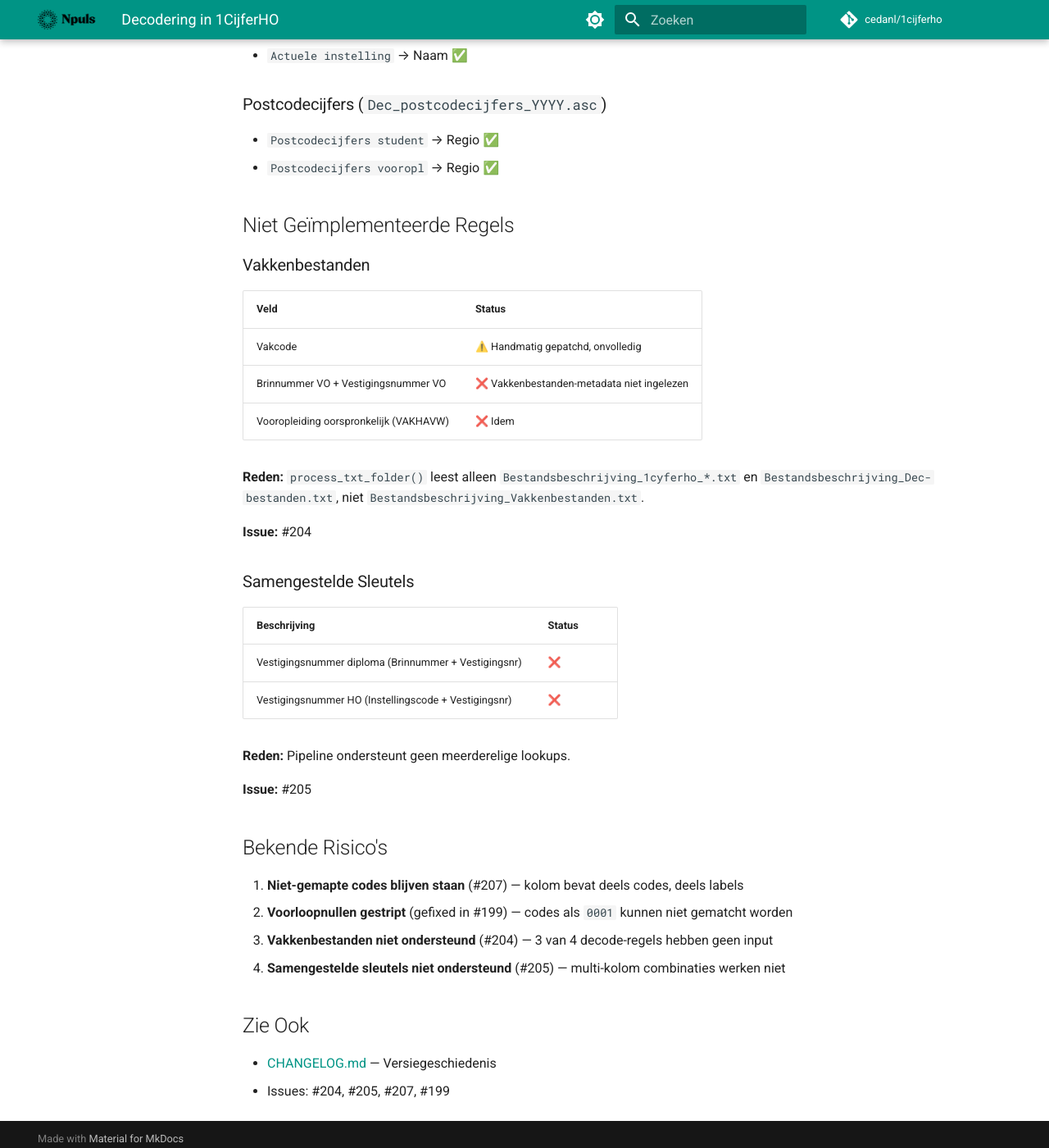
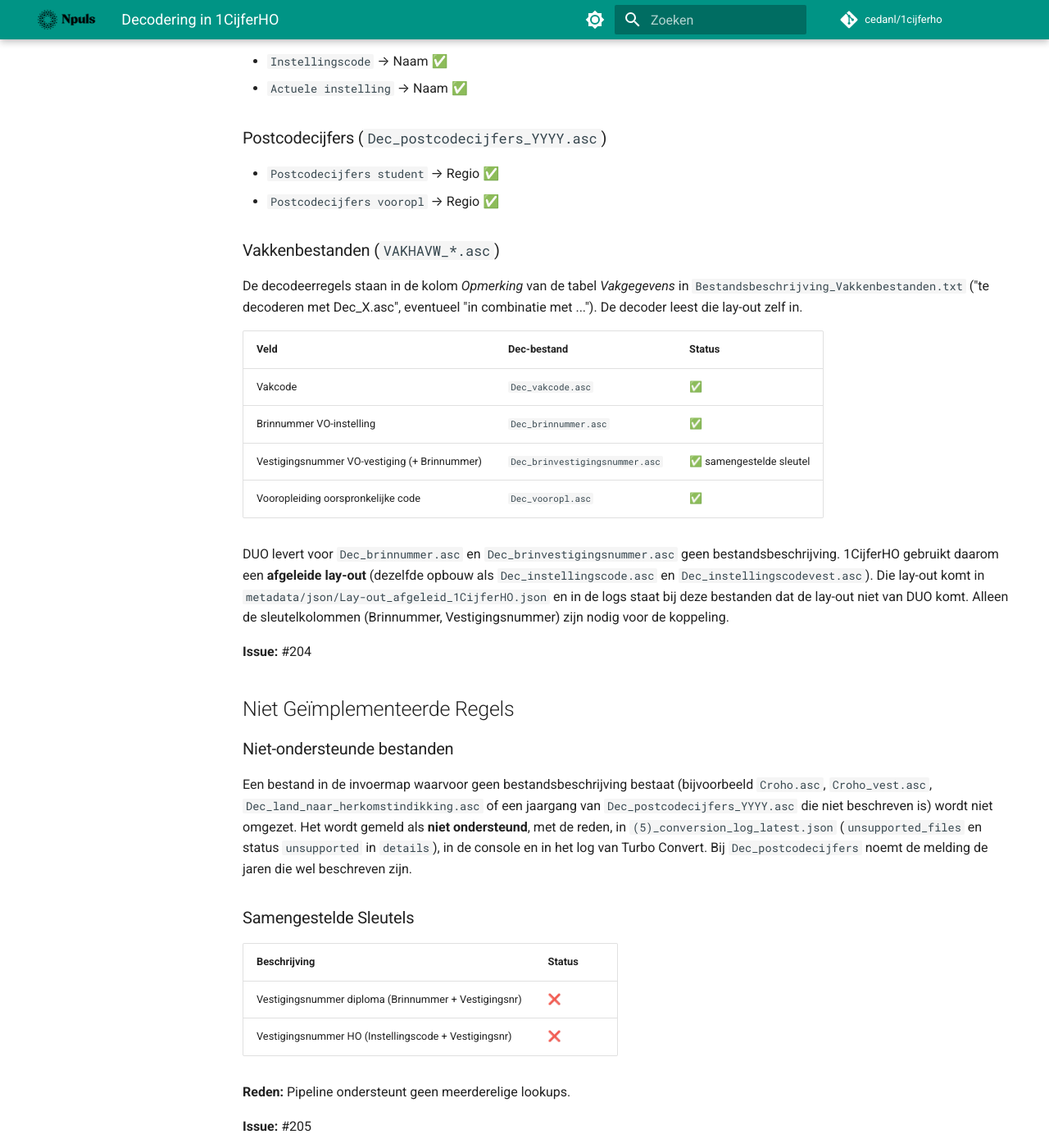
Before and after one commit to cedanl/1cijferho, an MkDocs documentation site: the page built from docs/decodering.md, in a window 1280 px wide and 1400 px high, scrolled down 1162 px. Shown: the whole window at 82% size. Built offline with MkDocs 1.6.1 and Material for MkDocs 9.7.7, drawn with Linux system fonts in a browser that asks for light colours; comment, search, counter and statistics services are not loaded; some of the changed text lies outside the part shown.

Commit message:
docs: describe Vakken decoding and unsupported files
Refs #204

Co-Authored-By: Claude Opus 5.5 <noreply@anthropic.com>

```diff
--- a/docs/decodering.md
+++ b/docs/decodering.md
@@ -6,8 +6,8 @@ Dit document beschrijft welke DUO-velden worden gedecodeert naar labels en welke
 
 | Status | Velden |
 |--------|--------|
-| ✅ **Geïmplementeerd** | Geboorteland, Nationaliteiten, Opleidingscodes, Vooropleidingen, Instellingen, Postcodecijfers |
-| ❌ **Niet geïmplementeerd** | Vakkenbestanden (Vakcode, Brinnummer+Vestigingsnummer), Samengestelde sleutels |
+| ✅ **Geïmplementeerd** | Geboorteland, Nationaliteiten, Opleidingscodes, Vooropleidingen, Instellingen, Postcodecijfers, Vakkenbestanden (Vakcode, Brinnummer, Brinnummer+Vestigingsnummer, Vooropleiding) |
+| ❌ **Niet geïmplementeerd** | Samengestelde sleutels in het 1CijferHO-bestand |
 
 ## Geïmplementeerde Decodeerregels
 
@@ -35,18 +35,39 @@ Dit document beschrijft welke DUO-velden worden gedecodeert naar labels en welke
 - `Postcodecijfers student` → Regio ✅
 - `Postcodecijfers vooropl` → Regio ✅
 
+### Vakkenbestanden (`VAKHAVW_*.asc`)
+
+De decodeerregels staan in de kolom *Opmerking* van de tabel *Vakgegevens* in
+`Bestandsbeschrijving_Vakkenbestanden.txt` ("te decoderen met Dec_X.asc",
+eventueel "in combinatie met ..."). De decoder leest die lay-out zelf in.
+
+| Veld | Dec-bestand | Status |
+|------|-------------|--------|
+| Vakcode | `Dec_vakcode.asc` | ✅ |
+| Brinnummer VO-instelling | `Dec_brinnummer.asc` | ✅ |
+| Vestigingsnummer VO-vestiging (+ Brinnummer) | `Dec_brinvestigingsnummer.asc` | ✅ samengestelde sleutel |
+| Vooropleiding oorspronkelijke code | `Dec_vooropl.asc` | ✅ |
+
+DUO levert voor `Dec_brinnummer.asc` en `Dec_brinvestigingsnummer.asc` geen
+bestandsbeschrijving. 1CijferHO gebruikt daarom een **afgeleide lay-out**
+(dezelfde opbouw als `Dec_instellingscode.asc` en `Dec_instellingscodevest.asc`).
+Die lay-out komt in `metadata/json/Lay-out_afgeleid_1CijferHO.json` en in de
+logs staat bij deze bestanden dat de lay-out niet van DUO komt. Alleen de
+sleutelkolommen (Brinnummer, Vestigingsnummer) zijn nodig voor de koppeling.
+
+**Issue:** #204
+
 ## Niet Geïmplementeerde Regels
 
-### Vakkenbestanden
-| Veld | Status |
-|------|--------|
-| Vakcode | ⚠️ Handmatig gepatchd, onvolledig |
-| Brinnummer VO + Vestigingsnummer VO | ❌ Vakkenbestanden-metadata niet ingelezen |
-| Vooropleiding oorspronkelijk (VAKHAVW) | ❌ Idem |
+### Niet-ondersteunde bestanden
 
-**Reden:** `process_txt_folder()` leest alleen `Bestandsbeschrijving_1cyferho_*.txt` en `Bestandsbeschrijving_Dec-bestanden.txt`, niet `Bestandsbeschrijving_Vakkenbestanden.txt`.
-
-**Issue:** #204
+Een bestand in de invoermap waarvoor geen bestandsbeschrijving bestaat
+(bijvoorbeeld `Croho.asc`, `Croho_vest.asc`, `Dec_land_naar_herkomstindikking.asc`
+of een jaargang van `Dec_postcodecijfers_YYYY.asc` die niet beschreven is) wordt
+niet omgezet. Het wordt gemeld als **niet ondersteund**, met de reden, in
+`(5)_conversion_log_latest.json` (`unsupported_files` en status `unsupported`
+in `details`), in de console en in het log van Turbo Convert. Bij
+`Dec_postcodecijfers` noemt de melding de jaren die wel beschreven zijn.
 
 ### Samengestelde Sleutels
 | Beschrijving | Status |
@@ -62,8 +83,8 @@ Dit document beschrijft welke DUO-velden worden gedecodeert naar labels en welke
 
 1. **Niet-gemapte codes blijven staan** (#207) — kolom bevat deels codes, deels labels
 2. **Voorloopnullen gestript** (gefixed in #199) — codes als `0001` kunnen niet gematcht worden
-3. **Vakkenbestanden niet ondersteund** (#204) — 3 van 4 decode-regels hebben geen input
-4. **Samengestelde sleutels niet ondersteund** (#205) — multi-kolom combinaties werken niet
+3. **Afgeleide lay-out voor `Dec_brinnummer` / `Dec_brinvestigingsnummer`** (#204) — DUO publiceert er geen; de labelkolommen naast de sleutel zijn een beste schatting
+4. **Samengestelde sleutels niet ondersteund** (#205) — multi-kolom combinaties in het 1CijferHO-bestand werken niet
 
 ## Zie Ook
 
```
Also changed, not shown: docs/outputcontract-migratie.md (+7 -0 lines).
